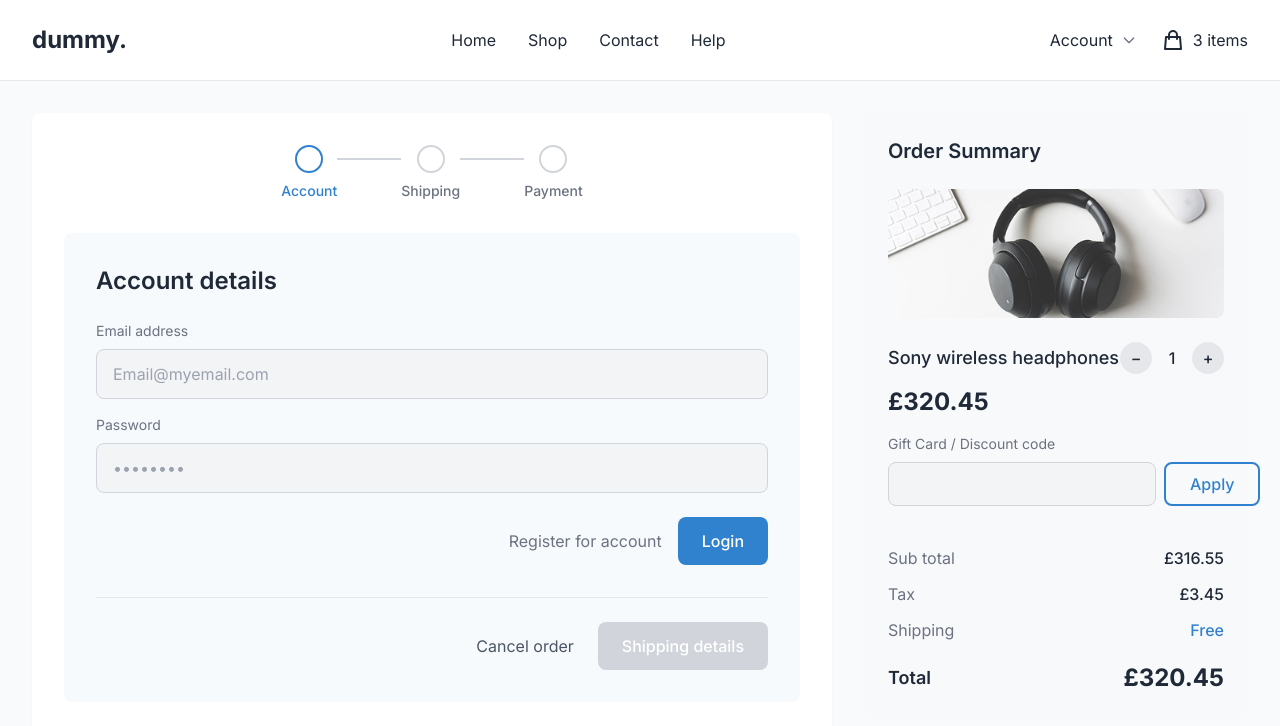
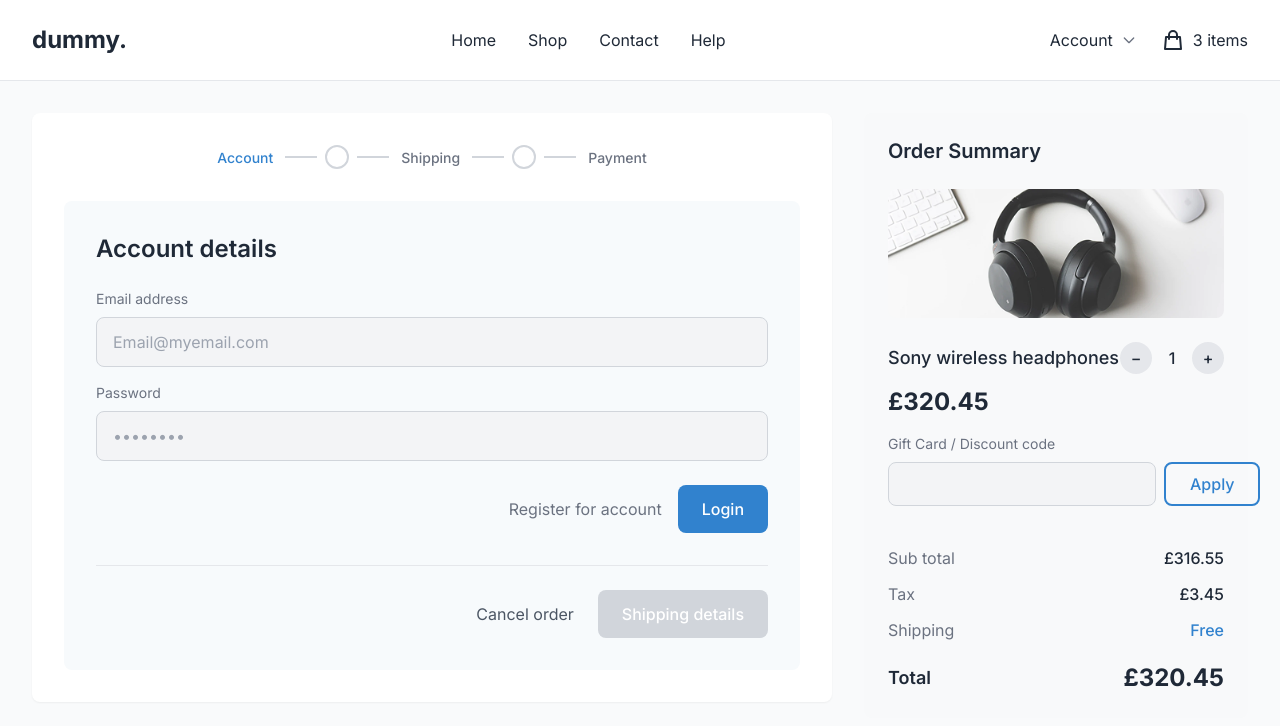
Before and after one commit to TracyK10/credstore-frontend-application, a Next.js app: page /checkout in a window 1280 px wide. Shown: the top 726 px of the page. Built offline with nearby package versions, Linux system fonts and the light colour scheme.

Commit message:
feat: add checkout step indicator component for visualizing checkout progress.

```diff
--- a/components/checkout/StepIndicator.tsx
+++ b/components/checkout/StepIndicator.tsx
@@ -16,37 +16,20 @@ export const StepIndicator: React.FC<StepIndicatorProps> = ({ currentStep }) =>
     { number: 3, label: t("steps.payment") },
   ];
 
+  // Helper to determine if a transition node should be completed
+  const isNodeCompleted = (nodeIndex: number) => {
+    // Node 0 (after Account) is completed when currentStep > 1
+    // Node 1 (after Shipping) is completed when currentStep > 2
+    return currentStep > nodeIndex + 1;
+  };
+
   return (
-    <div className="flex items-center justify-center gap-0 mb-8">
-      {steps.map((step, index) => (
+    <div className="mb-8">
+      <div className="flex items-center justify-center">
+        {steps.map((step, stepIndex) => (
           <React.Fragment key={step.number}>
-          <div className="flex flex-col items-center gap-2">
-            {/* Step circle - positioned as node between lines */}
-            <div
-              className={`flex items-center justify-center w-7 h-7 rounded-full border-2 transition-all ${
-                step.number < currentStep
-                  ? "bg-black border-black"
-                  : step.number === currentStep
-                  ? "bg-transparent border-[#3182CE]"
-                  : "bg-transparent border-gray-300"
-              }`}
-            >
-              {step.number < currentStep ? (
-                <svg
-                  className="w-4 h-4 text-white"
-                  fill="currentColor"
-                  viewBox="0 0 20 20"
-                >
-                  <path
-                    fillRule="evenodd"
-                    d="M16.707 5.293a1 1 0 010 1.414l-8 8a1 1 0 01-1.414 0l-4-4a1 1 0 011.414-1.414L8 12.586l7.293-7.293a1 1 0 011.414 0z"
-                    clipRule="evenodd"
-                  />
-                </svg>
-              ) : null}
-            </div>
-
-            {/* Step label */}
+            {/* Step Label */}
+            <div className="px-3">
               <span
                 className={`text-sm font-medium whitespace-nowrap ${
                   step.number === currentStep
@@ -60,16 +43,50 @@ export const StepIndicator: React.FC<StepIndicatorProps> = ({ currentStep }) =>
               </span>
             </div>
 
-          {/* Connecting line - between circles */}
-          {index < steps.length - 1 && (
+            {/* Connector Line + Node (if not last step) */}
+            {stepIndex < steps.length - 1 && (
+              <>
+                {/* Line before node */}
                 <div
-              className={`h-0.5 w-16 mb-7 transition-all ${
-                step.number < currentStep ? "bg-[#3182CE]" : "bg-gray-300"
+                  className={`h-0.5 w-8 transition-all ${
+                    isNodeCompleted(stepIndex) ? "bg-[#3182CE]" : "bg-gray-300"
                   }`}
                 />
+
+                {/* Tick Node - Always visible with spacing */}
+                <div
+                  className={`flex items-center justify-center w-6 h-6 rounded-full border-2 transition-all mx-2 ${
+                    isNodeCompleted(stepIndex)
+                      ? "bg-black border-black"
+                      : "bg-transparent border-gray-300"
+                  }`}
+                >
+                  {isNodeCompleted(stepIndex) && (
+                    <svg
+                      className="w-3.5 h-3.5 text-white"
+                      fill="currentColor"
+                      viewBox="0 0 20 20"
+                    >
+                      <path
+                        fillRule="evenodd"
+                        d="M16.707 5.293a1 1 0 010 1.414l-8 8a1 1 0 01-1.414 0l-4-4a1 1 0 011.414-1.414L8 12.586l7.293-7.293a1 1 0 011.414 0z"
+                        clipRule="evenodd"
+                      />
+                    </svg>
+                  )}
+                </div>
+
+                {/* Line after node */}
+                <div
+                  className={`h-0.5 w-8 transition-all ${
+                    isNodeCompleted(stepIndex) ? "bg-[#3182CE]" : "bg-gray-300"
+                  }`}
+                />
+              </>
             )}
           </React.Fragment>
         ))}
       </div>
+    </div>
   );
 };
```
Lines whose indentation alone changed are shown as unchanged.
